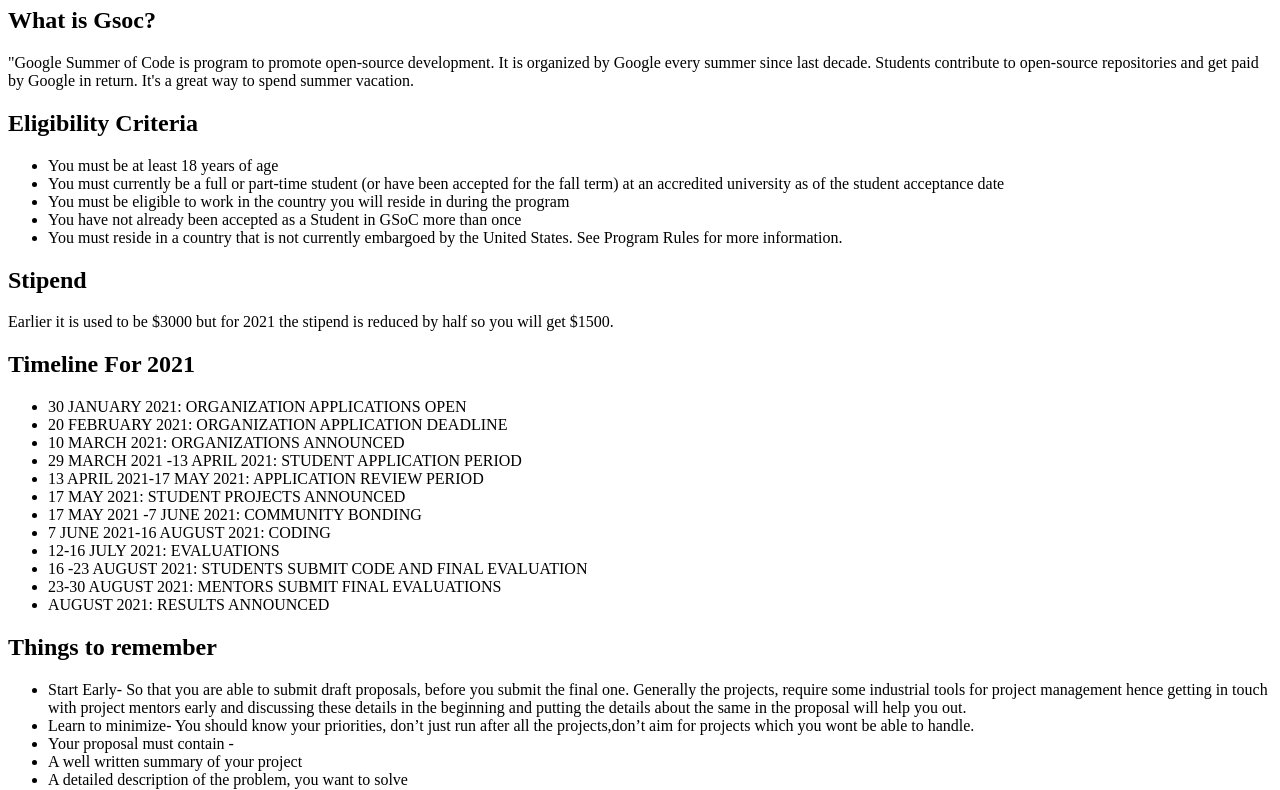
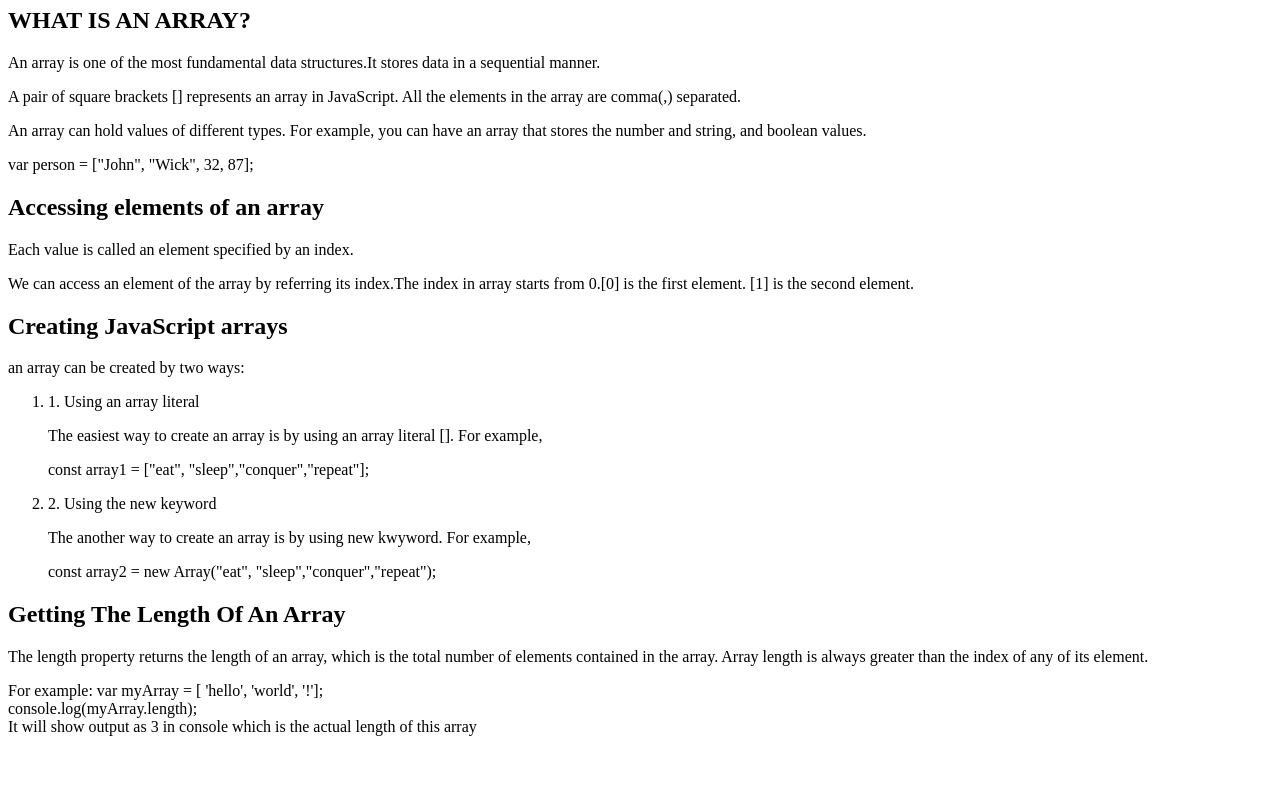
Before and after one commit to dushyant2901/website-portfolio-new, a plain HTML site: page blog2.html in a window 1280 px wide. Shown: the part 73-863 px from the top of the page. After the commit the page ends 825 px from the top, so only its background shows below. Drawn offline with Linux system fonts and the light colour scheme.

Commit message:
added blog

```diff
--- a/blog2.html
+++ b/blog2.html
@@ -3,50 +3,45 @@
 <head>
     <meta charset="UTF-8">
     <meta name="viewport" content="width=device-width, initial-scale=1.0">
-    <title>GSOC</title>
+    <title>Array</title>
 </head>
 <body>
-    <h1>GSOC-A Beginners Guide</h1>
-   <h2>What is Gsoc?</h2>
-   <p>"Google Summer of Code is program to promote open-source development. It is organized by Google every summer since last decade. Students contribute to open-source repositories and get paid by Google in return. It's a great way to spend summer vacation.</p>
-<h2>Eligibility Criteria</h2>
+    <h1>Array</h1>
+   <h2>WHAT IS AN ARRAY? </h2>
+   <p>An array is  one of the most fundamental data structures.It stores data in a sequential manner.</p>
+   <p> A pair of square brackets [] represents an array in JavaScript. All the elements in the array are comma(,) separated. </p>
+   <p>An array can hold values of different types.
+For example, you can have an array that stores the number and string, and boolean values.</p>
+<p>var person = ["John", "Wick", 32, 87];</p>
+<h2>Accessing elements of an array</h2>
 
-<ul>
-   <li> You must be at least 18 years of age</li>
-   <li> You must currently be a full or part-time student (or have been accepted for the fall term) at an accredited university as of the student acceptance date</li>
-   <li> You must be eligible to work in the country you will reside in during the program</li>
-   <li> You have not already been accepted as a Student in GSoC more than once
-   <li> You must reside in a country that is not currently embargoed by the United States. See Program Rules for more information.</li>
+<p> Each value is called an element specified by an index.</p>
+<p> We can access an element of the array by referring its index.The index in array starts from 0.[0] is the first element. [1] is the second element. </p>
 
+<h2>Creating JavaScript arrays</h2>
+<p>an array can be created by  two ways:</p>
+<ol>
+    <li>
+        1. Using an array literal</li>
+        <p>
 
-</ul>
-<h2>Stipend</h2>
-<p>Earlier it is used to be $3000 but for 2021 the stipend is reduced by half so you will get $1500.</p>
-<h2>Timeline For 2021</h2>
-<ul>
-    <li>30 JANUARY 2021: ORGANIZATION APPLICATIONS OPEN</li>
-<li>20 FEBRUARY 2021: ORGANIZATION APPLICATION DEADLINE</li>
-<li>10 MARCH 2021: ORGANIZATIONS ANNOUNCED</li>
-<li>29 MARCH 2021 -13 APRIL 2021: STUDENT APPLICATION PERIOD</li>
-<li>13 APRIL 2021-17 MAY 2021: APPLICATION REVIEW PERIOD</li>
-<li>17 MAY 2021: STUDENT PROJECTS ANNOUNCED  </li>
-<li>17 MAY 2021 -7 JUNE 2021: COMMUNITY BONDING</li>
-<li>7 JUNE 2021-16 AUGUST 2021: CODING</li>
-<li>12-16 JULY 2021: EVALUATIONS</li>
-<li>16 -23 AUGUST 2021: STUDENTS SUBMIT CODE AND FINAL EVALUATION</li>
-<li>23-30 AUGUST 2021: MENTORS SUBMIT FINAL EVALUATIONS</li>
-<li> AUGUST 2021: RESULTS ANNOUNCED</li>
-</ul>
-<h2>Things to remember</h2>
-<ul><li> Start Early- So that you are able to submit draft proposals, before you submit the final one. Generally the projects, require some industrial tools for project management hence getting in touch with project mentors early and discussing these details in the beginning and putting the details about the same in the proposal will help you out.
-    <li>Learn to minimize- You should know your priorities, don’t just run after all the projects,don’t aim for projects which you wont be able to handle.
-        <li>Your proposal must contain -
-            <li>A well written summary of your project</li>
-            <li>A detailed description of the problem, you want to solve</li>
-            <li>Description of any feature which you would like to add</li>
-            <li>Include any work experience or project you have worked on in the past</li>
-            <li>Write your vision for the project</li></ul>
-<p><b>Sources:</b> GSOc Site,Geeksforgeeks</p>
+            The easiest way to create an array is by using an array literal []. For example,
 
+        </p>
+        <p>const array1 = ["eat", "sleep","conquer","repeat"];</p>
+        <li>
+            2. Using the new keyword
+
+        </li>
+        <p>The another way to create an array is by using new kwyword. For example,
+        </p>
+        <p>const array2 = new Array("eat", "sleep","conquer","repeat");
+        </p>
+</ol>
+<h2>Getting The Length Of An Array</h2>
+<p>The length property returns the length of an array, which is the total number of elements contained in the array. Array length is always greater than the index of any of its element.</p>
+<p>For example: var myArray = [ 'hello', 'world', '!']; <br>
+    console.log(myArray.length);<br>
+It will show output as 3 in console which is the actual length of this array</p>
 </body>
 </html>
```
